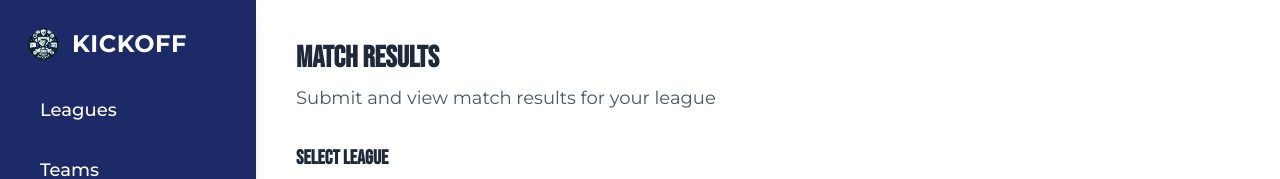
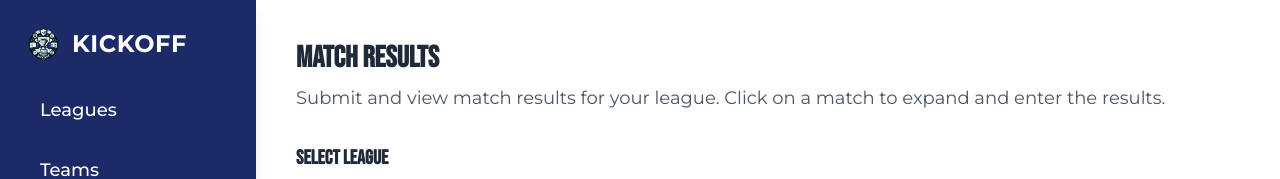
Before and after one commit to SantiagoCardenasX/kickoff, a Next.js app: page /results in a window 1280 px wide. Shown: the top 179 px of the page. Built offline with nearby package versions, Linux system fonts and the light colour scheme; no server answers; the database is empty; sample sign-in values are in the browser's storage.

Commit message:
docs: update match results description for clarity

```diff
--- a/app/results/page.js
+++ b/app/results/page.js
@@ -109,7 +109,7 @@ export default function Results() {
             Match Results
           </h1>
           <p className="mt-2 text-lg text-gray-600">
-            Submit and view match results for your league
+            Submit and view match results for your league. Click on a match to expand and enter the results.
           </p>
 
           {/* League Selection */}
```
